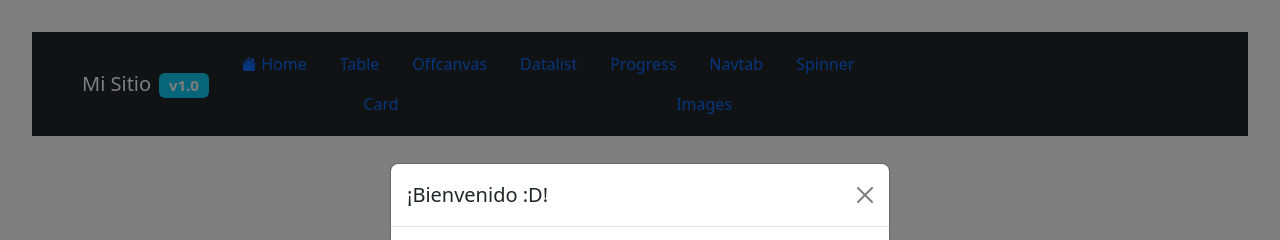
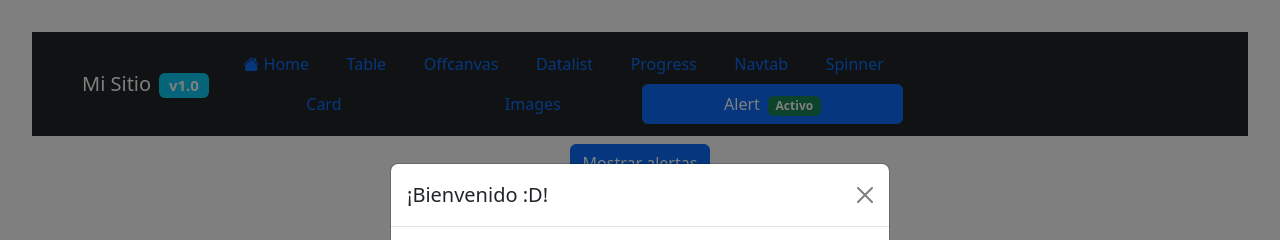
Before and after one commit to jprodriguezbUTN/ComponentesBootstrapReact, a React (Vite) app: page /alert in a window 1280 px wide. Shown: the top 240 px of the page. Built offline with nearby package versions, Linux system fonts and the light colour scheme; grey boxes are pictures that could not be loaded.

Commit message:
Alert
Se crea el componente, su pagina y se edita app para que la pagina se muestre

```diff
--- a/src/App.jsx
+++ b/src/App.jsx
@@ -21,6 +21,7 @@ const POffcanvas = React.lazy(() => import('./pages/POffcanvas.jsx'));
 const PAccordion = React.lazy(() => import('./pages/PAccordion.jsx'));
 const PCard = React.lazy(() => import('./pages/PCard.jsx'));
 const PImages = React.lazy(() => import('./pages/PImages.jsx'));
+const PAlert = React.lazy(() => import('./pages/PAlert.jsx'));
 
 function App() {
   return (
@@ -210,6 +211,24 @@ function App() {
                   </NavLink>
                 </li>
 
+                <li className="nav-item">
+                  <NavLink
+                    to="/alert"
+                    className={({ isActive }) =>
+                      `nav-link ${isActive ? "active" : ""}`
+                    }
+                  >
+                    {({ isActive }) => (
+                      <>
+                        Alert
+                        {isActive && (
+                          <span className="badge bg-success ms-2">Activo</span>
+                        )}
+                      </>
+                    )}
+                  </NavLink>
+                </li>
+
               </Navtabs>
             </div>
             <Collapse />
@@ -228,6 +247,7 @@ function App() {
           <Route path="/accordion" element={<PAccordion />} />
           <Route path="/card" element={<PCard />} />
           <Route path="/Images" element={<PImages />} />
+          <Route path="/alert" element={<PAlert />} />
         </Routes>
       </Suspense>
     </BrowserRouter>
--- /dev/null
+++ b/src/Components/Alert.jsx
@@ -0,0 +1,5 @@
+export default function Alert({color,texto}){
+    return (
+        <div class={`alert alert-${color}`} role="alert">{texto}</div>
+    )
+}
--- /dev/null
+++ b/src/pages/PAlert.jsx
@@ -0,0 +1,26 @@
+import { useState } from "react";
+import Alert from "../Components/Alert";
+import Buttons from "../Components/Buttons";
+
+export default function PAlert() {
+  const [mostrar, setMostrar] = useState(false);
+
+  return (
+    <>
+      <div onClick={() => setMostrar(!mostrar)}>
+        <Buttons texto="Mostrar alertas" color="primary" tamano="" />
+      </div>
+
+      {mostrar && (
+        <>
+          <Alert color="primary" texto="A simple primary alert—check it out!" />
+          <Alert color="secondary" texto="A simple secondary alert—check it out!" />
+          <Alert color="success" texto="A simple success alert—check it out!" />
+          <Alert color="danger" texto="A simple danger alert—check it out!" />
+          <Alert color="warning" texto="A simple warning alert—check it out!" />
+          <Alert color="info" texto="A simple info alert—check it out!" />
+        </>
+      )}
+    </>
+  );
+}
```
